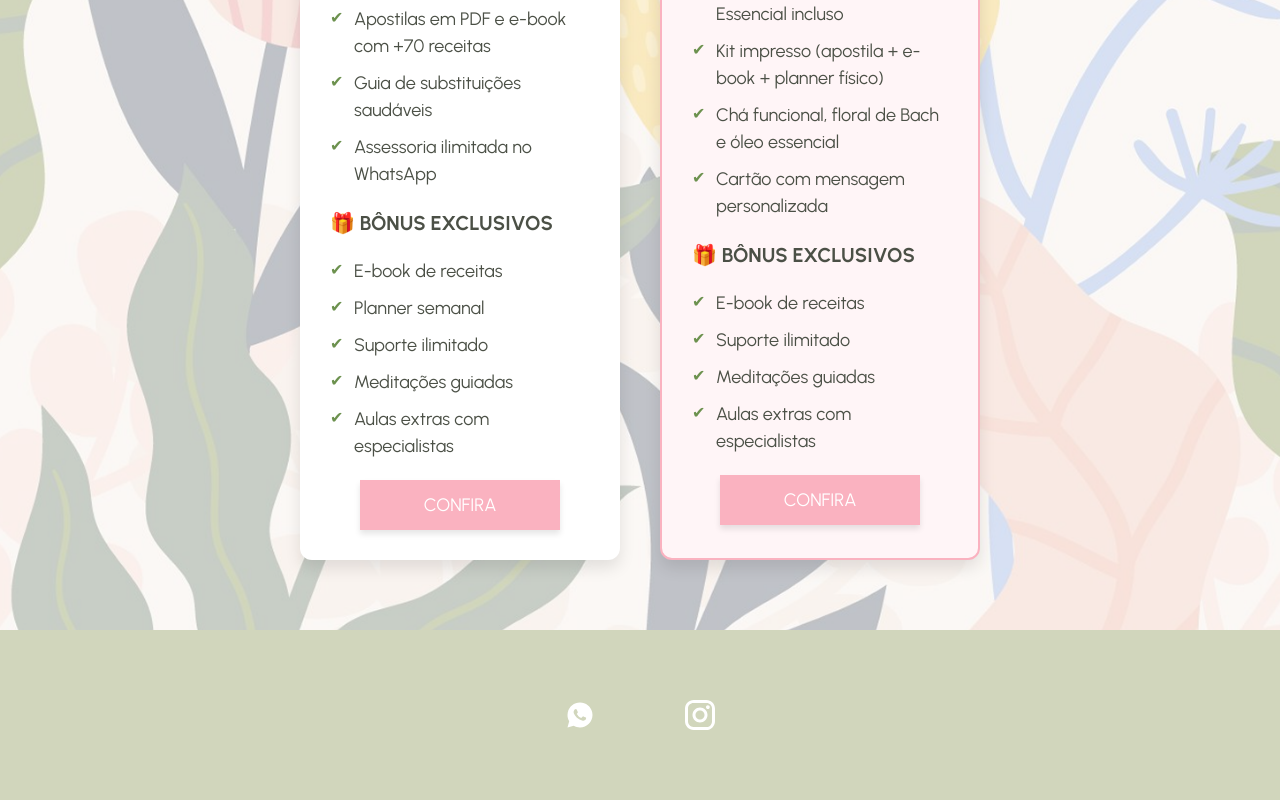
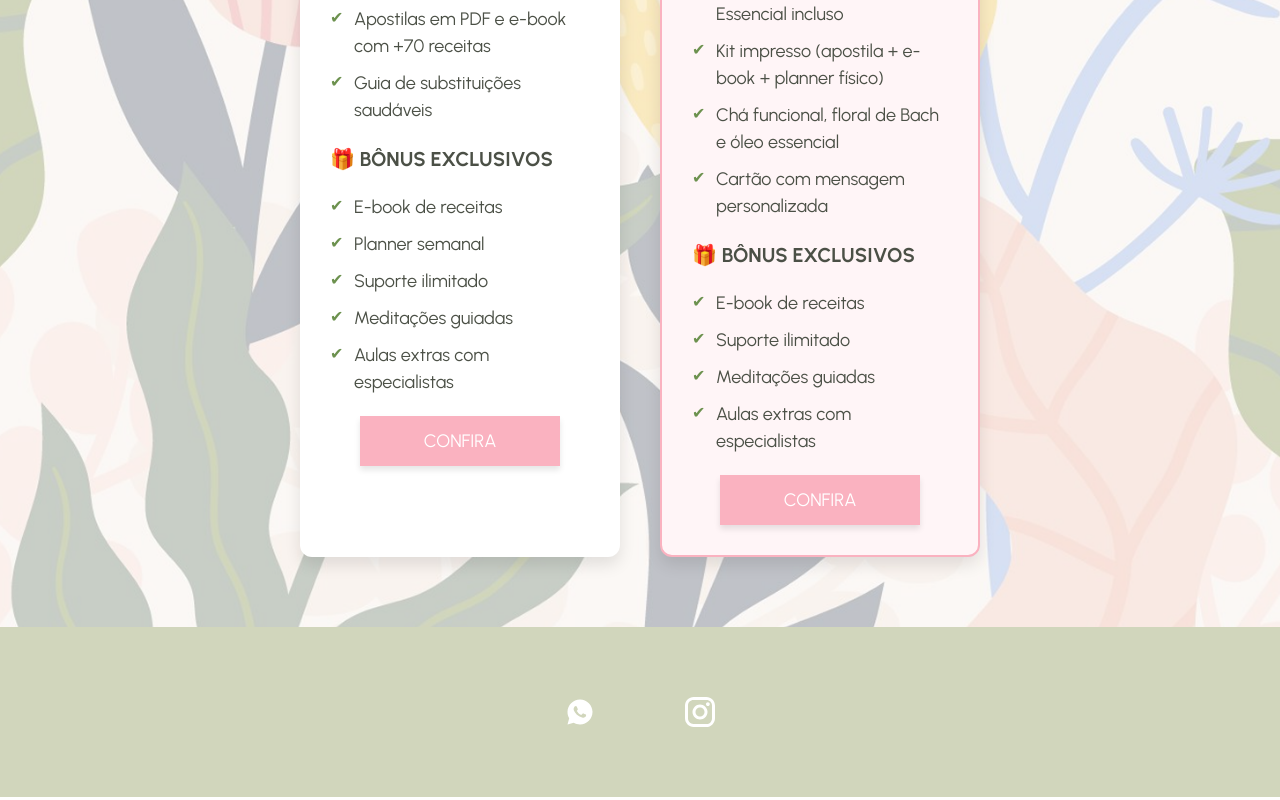
Before and after one commit to IsabeleLeticiaQueiroz/nutricionista_madu_paiva, a Next.js app: page /florescer in a window 1280 px wide. Shown: the part 2338-3138 px from the top of the page. Built offline with nearby package versions, Linux system fonts and the light colour scheme.

Commit message:
Atualização ofertas

```diff
--- a/src/components/adquira.js
+++ b/src/components/adquira.js
@@ -15,7 +15,7 @@ const Adquira = () => {
                         <li>Apostilas em PDF e e-book com +70 receitas</li>
                         {/* <li>Planner alimentar, checklist e lista de compras</li> */}
                         <li>Guia de substituições saudáveis</li>
-                        <li>Assessoria ilimitada no WhatsApp</li>
+
                     </ul>
 
                     <p className="descricao">🎁 BÔNUS EXCLUSIVOS</p>
```
